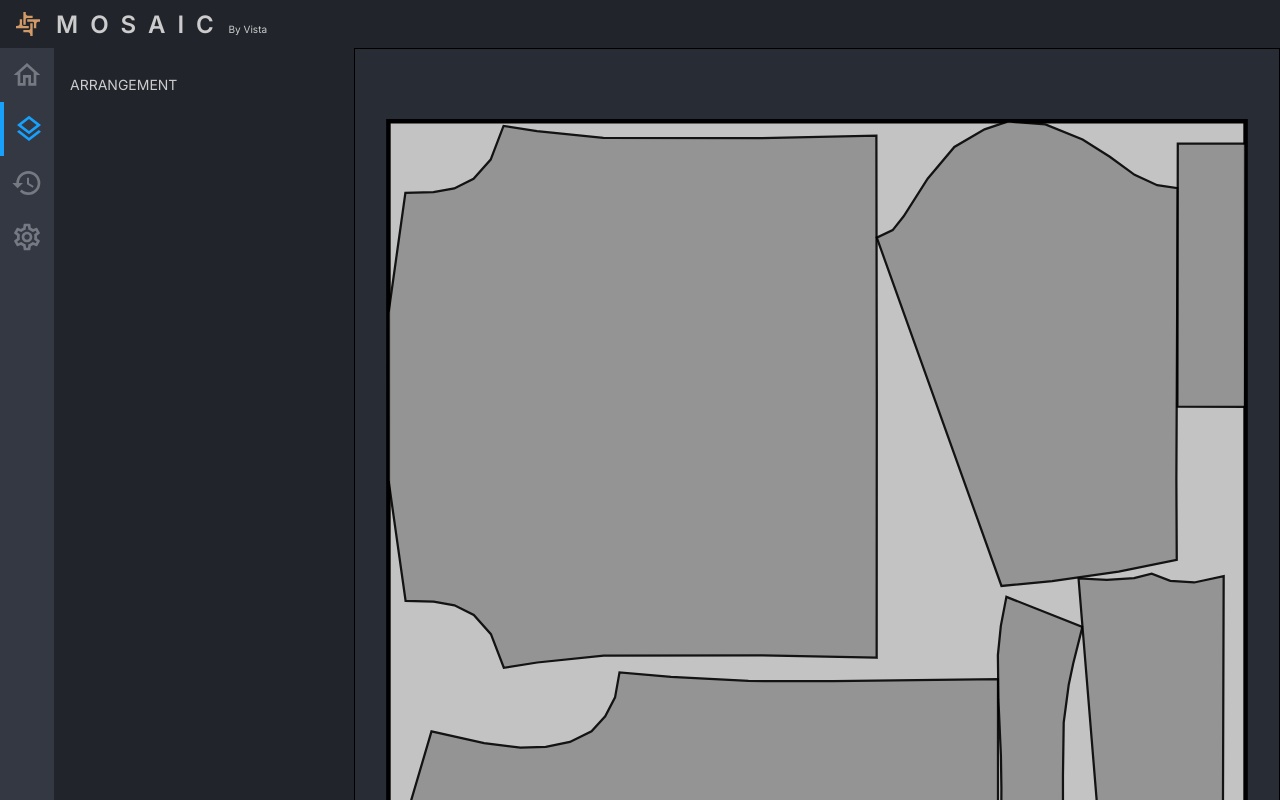
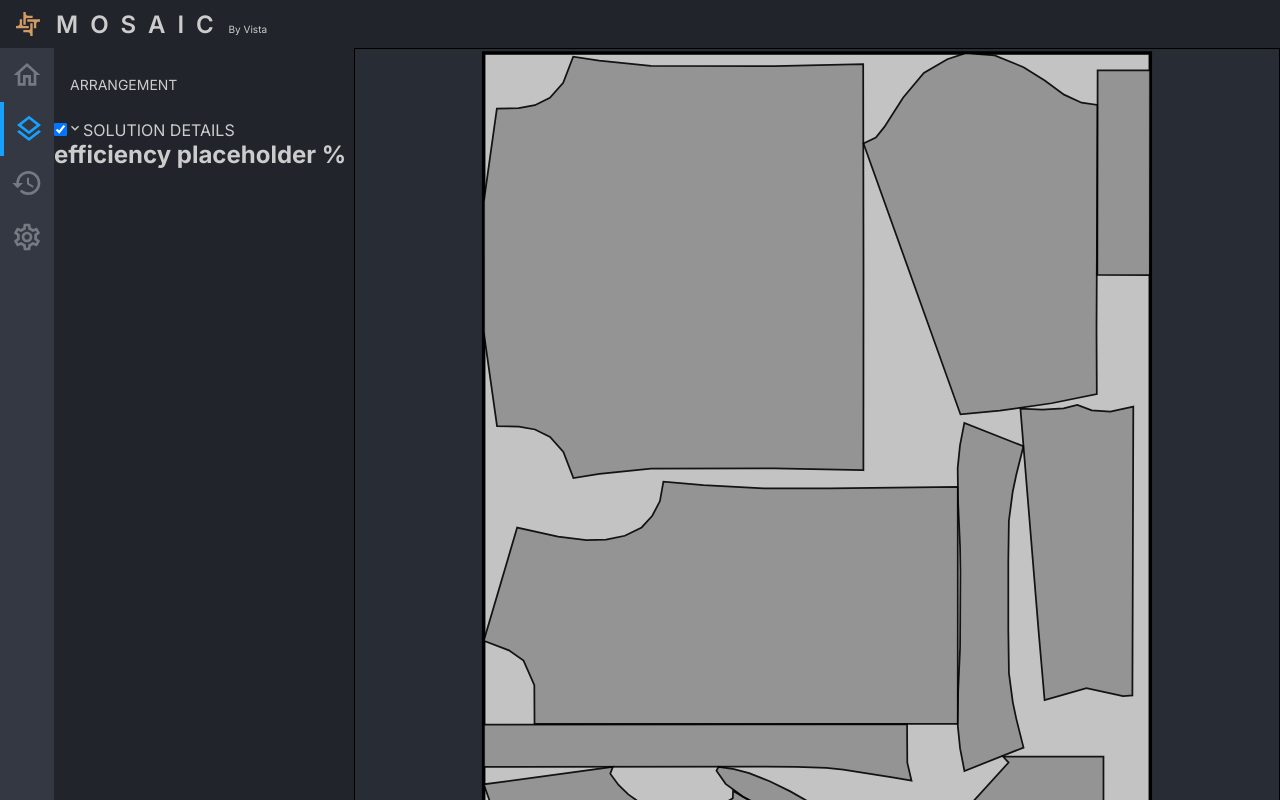
Before and after one commit to TekinaTawar/mosaic_forntend, a Next.js app: page /arrangement in a window 1280 px wide. Built offline with nearby package versions, Linux system fonts and the light colour scheme.

Commit message:
added .env.local for server path and made design arangment work

```diff
--- a/app/arrangement/layout.jsx
+++ b/app/arrangement/layout.jsx
@@ -1,18 +1,41 @@
+"use client";
+import { useAtomValue } from "jotai";
+import { solutionJsonAtom } from "@/lib/atoms";
+
 import OptionGroup from "../components/OptionGroup";
 
 const layout = ({ children }) => {
-	return <>
+  const solutionJson = useAtomValue(solutionJsonAtom);
+  console.log(solutionJson);
+  console.log(typeof solutionJson);
+  // parse solutionJson string to json object
+  const solutionJsonObj = JSON.parse(solutionJson);
+  if (solutionJsonObj) {
+    console.log("working");
+    console.log(solutionJsonObj.Solution.Usage);
+  }
+  return (
+    <>
       <section className="option-section">
         <section className="option-heading">
           <h2>ARRANGEMENT</h2>
-				<ul className="option-group-list">
-					{/* <OptionGroup groupHead={"SOLUTION DETAILS"}>
-						this
-					</OptionGroup> */}
-				</ul>
+          <ul className="option-group-list"></ul>
         </section>
+        <OptionGroup groupHead={"SOLUTION DETAILS"}>
+          <div>
+            <h2>
+              {`${
+                solutionJsonObj
+                  ? solutionJsonObj.Solution.Usage * 100
+                  : "efficiency placeholder"
+              }`}{" "}
+              <span>%</span>
+            </h2>
+          </div>
+        </OptionGroup>
       </section>
       <section className="content-section">{children}</section>
-	</>;
+    </>
+  );
 };
 export default layout;
--- a/app/components/PrimaryButton.jsx
+++ b/app/components/PrimaryButton.jsx
@@ -56,7 +56,7 @@ const PrimaryButton = () => {
       fabricRollWidth
     );
     // send this serverJson to the server and recive a response of a svg and json
-    const response = await fetch("http://localhost:5000/arrange-parsed-json/", {
+    const response = await fetch(`${process.env.NEXT_PUBLIC_SERVER_URL}/arrange-parsed-json/`, {
       method: "POST",
       headers: {
         "Content-Type": "application/json",
@@ -68,7 +68,8 @@ const PrimaryButton = () => {
     const jsonContent = data.json;
     setSolutionSvg(svgContent);
 		setSolutionJson(jsonContent);
-		console.log(svgContent)
+    console.log(svgContent)
+    console.log(jsonContent)
 
     // router.push("/arrangement");
   };
--- a/app/globals.scss
+++ b/app/globals.scss
@@ -609,7 +609,7 @@ header {
   align-items: center;
 
   .solution{
-    width: 900px;
-    height: 800px;
+    width: 700px;
+    // max-height: 100%;
   }
 }
```
Also changed, not shown: app/components/AddDesign.jsx (+14 -8 lines). Lines whose indentation alone changed are shown as unchanged.
